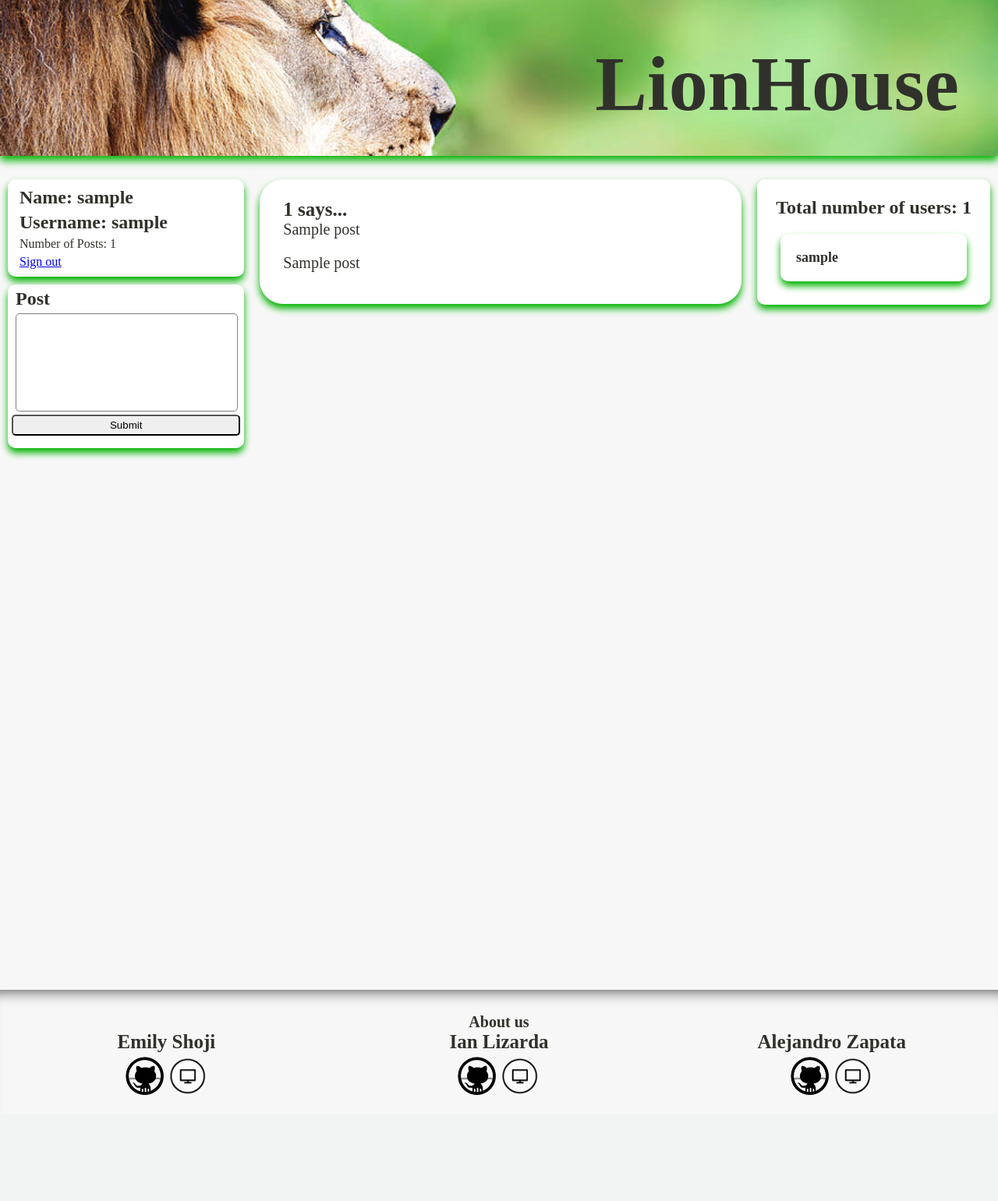
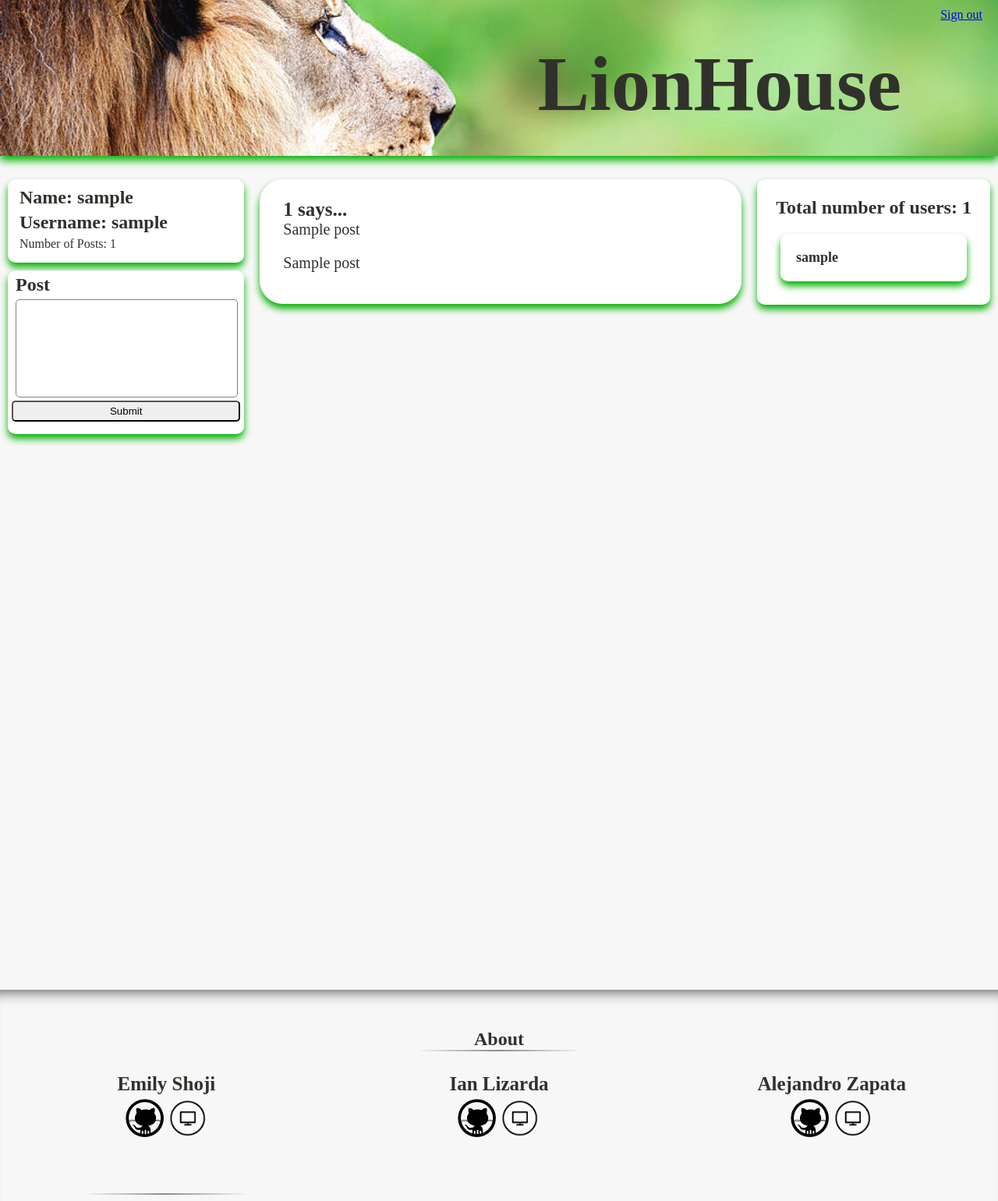
Before and after one commit to CapnSquirrel/LionHouse, a Python web app: template templates/feed.html in a window 1280 px wide. Shown: the whole page at 78% size. Before the commit the page ends 1405 px from the top, so only its background shows below. Run offline with Jinja, Linux system fonts and the light colour scheme; the template is opened without the code that fills it: most values are stand-ins (such as "Sample title", 1, 10 or a date in 2020).

Commit message:
moved sign out link and added to the footer

```diff
--- a/static_folder/styles/feed.css
+++ b/static_folder/styles/feed.css
@@ -1,4 +1,3 @@
-
 body {
     display: grid;
     grid-template-columns: 1fr 2fr 1fr;
@@ -8,7 +7,6 @@ body {
     background-color: #f7f7f7;
     color: #31312c;
     margin: 0;
-  /* grid-gap: 5px; */
 }
 
 #header {
@@ -21,7 +19,7 @@ body {
     background-repeat: no-repeat;
     background-size: cover;
     margin-bottom: 20px;
-  box-shadow:  0 6px 10px 0 #00b200;
+    box-shadow: 0 6px 10px 0 #00b200;
 }
 
 #header_title {
@@ -33,6 +31,12 @@ body {
     font-weight: bold;
 }
 
+#sign_out {
+    float: right;
+    margin: 10px 20px 0px 0px;
+    font-family: Avenir;
+}
+
 #console {
     grid-row: 2;
     grid-column: 1 / span 1;
@@ -41,12 +45,11 @@ body {
 }
 
 #user_info {
-  /* height: 20%; */
     background-color: white;
     padding: 10px;
     margin: 10px;
     border-radius: 10px;
-  box-shadow:  0 6px 10px 0 #00b200;
+    box-shadow: 0 6px 10px 0 #00b200;
 }
 
 .user_info_content {
@@ -71,7 +74,7 @@ textarea {
     height: 200px;
     padding: 5px;
     border-radius: 10px;
-  box-shadow:  0 6px 10px 0 #00b200;
+    box-shadow: 0 6px 10px 0 #00b200;
 }
 
 #submit_post_btn {
@@ -82,13 +85,11 @@ textarea {
     border-radius: 5px;
     margin-left: auto;
     margin-right: auto;
-
 }
 
 #submit_post_btn:hover {
     background: #00b200;
 }
-
 
 #feed {
     grid-row: 2;
@@ -99,7 +100,6 @@ textarea {
     margin: 0;
     height: 1030px;
     padding-bottom: 20px;
-
 }
 
 #about {
@@ -115,11 +115,12 @@ textarea {
     margin: 10px;
     padding: 3px 20px 20px 20px;
     border-radius: 10px;
-  box-shadow:  0 6px 10px 0 #00b200;
+    box-shadow: 0 6px 10px 0 #00b200;
 }
 
 #total_title {
-  text-align: center;ß
+    text-align: center;
+    ß
 }
 
 #target_info {
@@ -127,8 +128,9 @@ textarea {
     margin: 10px;
     padding: 20px;
     border-radius: 10px;
-  box-shadow:  0 6px 10px 0 #00b200;
-  font-size: 18px;,
+    box-shadow: 0 6px 10px 0 #00b200;
+    font-size: 18px;
+    ,
 }
 
 #post_author {
@@ -144,17 +146,17 @@ textarea {
 ::-webkit-scrollbar {
     display: none;
 }
+
 .textpost {
     background-color: white;
     height: 150px;
     margin: 10px;
-   box-shadow:  0 6px 10px 0 #00b200;
+    box-shadow: 0 6px 10px 0 #00b200;
     padding: 5px 30px 5px 30px;
     border-radius: 30px;
     font-size: 20px;
     overflow: auto;
     word-wrap: break-word;
-
 }
 
 /*FOOTER SECTION  */
@@ -167,9 +169,9 @@ textarea {
     grid-template-columns: 1fr 1fr 1fr;
     grid-template-rows: 1fr 2fr;
     text-align: center;
-    -webkit-box-shadow: inset 0 20px 20px -20px rgba(0,0,0,0.8);
-    -moz-box-shadow: inset 0 20px 20px -20px rgba(0,0,0,0.8);
-    box-shadow: inset 0 20px 20px -20px rgba(0,0,0,0.8);
+    -webkit-box-shadow: inset 0 20px 20px -20px rgba(0, 0, 0, 0.8);
+    -moz-box-shadow: inset 0 20px 20px -20px rgba(0, 0, 0, 0.8);
+    box-shadow: inset 0 20px 20px -20px rgba(0, 0, 0, 0.8);
 }
 
 #about_us {
@@ -178,8 +180,23 @@ textarea {
     margin: 30px 0px 0px 0px;
 }
 
+h2 {
+    margin-bottom: 0;
+}
+
+hr {
+    margin-top: 0;
+    width: 200px;
+    border: 0;
+    height: 2px;
+    background-image: -webkit-linear-gradient(left, #f0f0f0, #8c8b8b, #f0f0f0);
+    background-image: -moz-linear-gradient(left, #f0f0f0, #8c8b8b, #f0f0f0);
+    background-image: -ms-linear-gradient(left, #f0f0f0, #8c8b8b, #f0f0f0);
+    background-image: -o-linear-gradient(left, #f0f0f0, #8c8b8b, #f0f0f0);
+}
+
 h4, .footer_content {
-    margin: 0px 0px 5px 0px;
+    margin: 10px 0px 5px 0px;
     font-size: 1.25em;
 }
 
@@ -212,5 +229,5 @@ h4, .footer_content {
 }
 
 .site_logo:hover, .github_logo:hover {
-    box-shadow:  0 6px 10px 0 #00b200;
+    box-shadow: 0 6px 10px 0 #00b200;
 }
--- a/templates/feed.html
+++ b/templates/feed.html
@@ -1,25 +1,27 @@
 <!DOCTYPE html>
 <html lang="en" dir="ltr">
+
 <head>
     <meta charset="utf-8">
     <link rel="stylesheet" href="../static_folder/styles/feed.css">
     <title>LionHouse</title>
 </head>
+
 <body>
 
 
-     <section id="header"><span id="header_title">LionHouse</span>
+    <section id="header">
+        <a id="sign_out" href="{{sign_out}}">Sign out</a>
+        <span id="header_title">LionHouse</span>
     </section>
 
     <!--CONSOLE SECTION -->
 
     <section id="console">
-
         <div id="user_info">
             <h2 class="user_info_content" id="user_name">Name: {{ user_name }}</h2>
             <h2 class="user_info_content" id="username">Username: {{ username }}</h2>
             <p class="user_info_content">Number of Posts: {{ post_count }} </p>
-        <a class="user_info_content" href="{{sign_out}}">Sign out</a>
         </div>
         <div id="post">
             <form method="post">
@@ -34,8 +36,7 @@
         {% for post in posts %}
         <div class="textpost">
             <p>
-              <span id="post_author">{{ post[0] }} says...</span> <br>
-              {{ post[1] }}
+                <span id="post_author">{{ post[0] }} says...</span> <br> {{ post[1] }}
             </p>
             <span id="post_time">{{ post[2] }}</span>
         </div>
@@ -44,15 +45,17 @@
     <!--ABOUT SECTION-->
     <section id="about">
         <div id="about_content">
-            <h1 id="total_title">Total number of users: {{ user_count }}</h1>
-            {% for user in users %}
-                  <h1 id="target_info">{{ user.username }}</h1>
-            {% endfor %}
+            <h1 id="total_title">Total number of users: {{ user_count }}</h1> {% for user in users %}
+            <h1 id="target_info">{{ user.username }}</h1> {% endfor %}
         </div>
     </section>
 
-    <footer id="footer">
-        <h2 class="footer_content" id="about_us">About us</h2>
+    <div id="footer">
+        <div id="about_us">
+            <h2>About</h2>
+            <hr>
+        </div>
+        <hr>
         <div class="footer_content" id="emily_info">
             <h4>Emily Shoji</h4>
             <div class="logos">
@@ -74,6 +77,7 @@
                 <a href="/"><img class="site_logo" src="../static_folder/media/website_logo.png"></a>
             </div>
         </div>
-    </footer>
+    </div>
 </body>
+
 </html>
```
Lines whose indentation alone changed are shown as unchanged.
